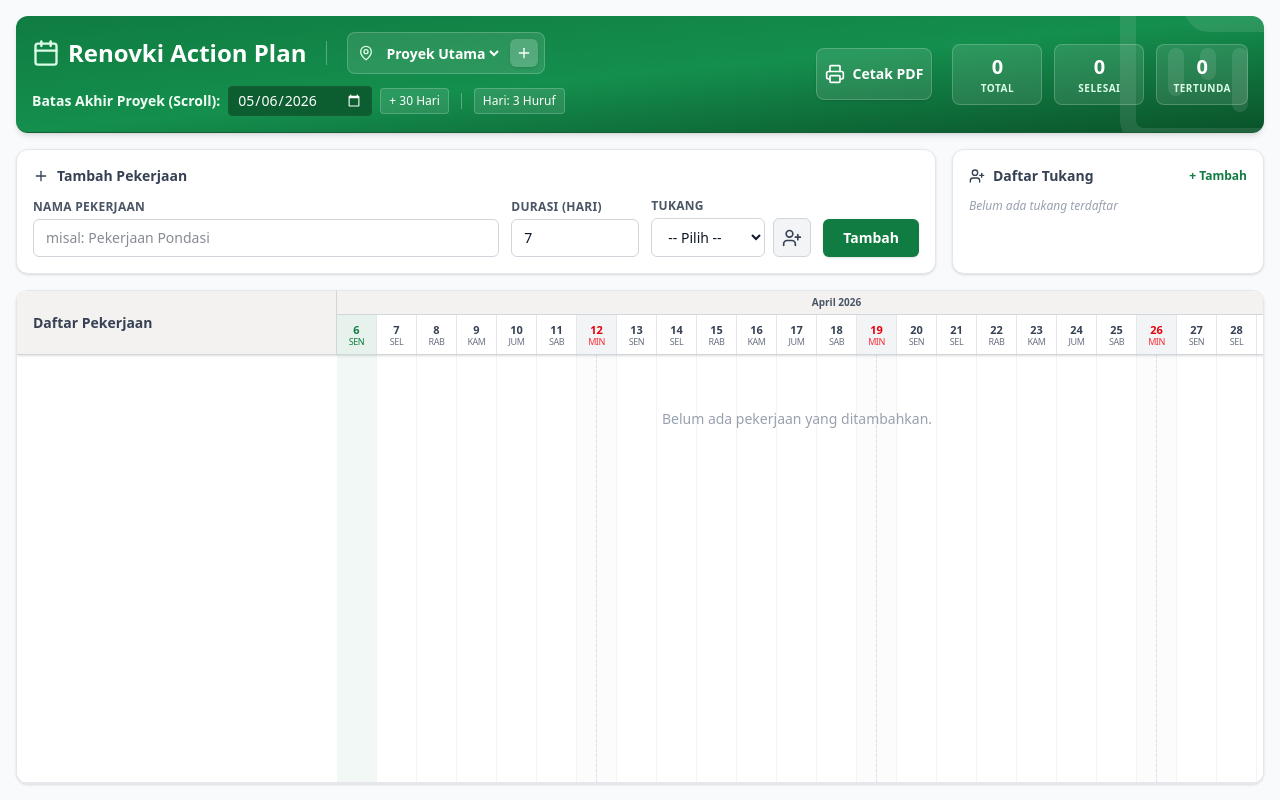
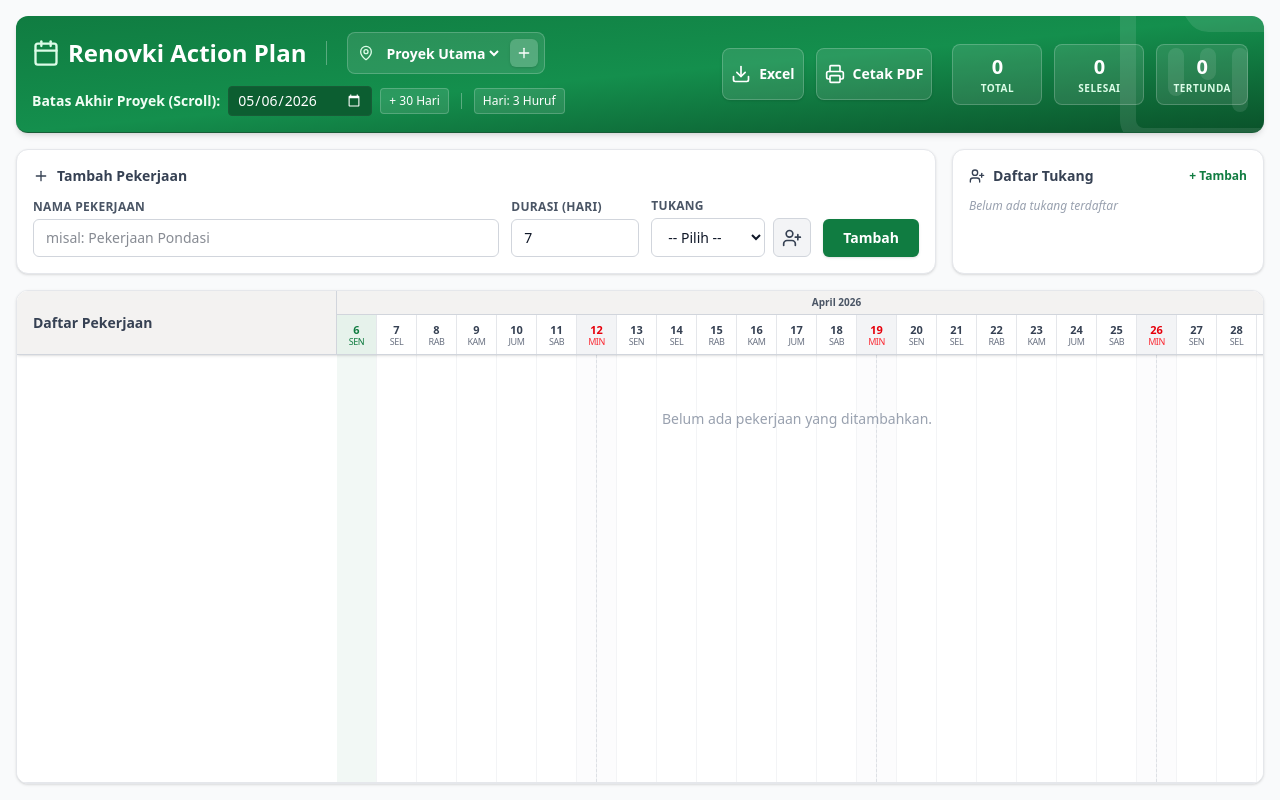
Before and after one commit to febrianamanahputra/WBS, a React (Vite) app: page / in a window 1280 px wide. Built offline with nearby package versions, Linux system fonts and the light colour scheme.

Commit message:
feat: Add Excel export functionality
Implement the ability to export task data to an Excel file. This includes adding the `xlsx` dependency and creating a new function to generate and download the report. The export will include task name, assigned worker, start date, deadline, duration, and status.

```diff
--- a/package.json
+++ b/package.json
@@ -22,7 +22,8 @@
     "motion": "^12.23.24",
     "react": "^19.0.0",
     "react-dom": "^19.0.0",
-    "vite": "^6.2.0"
+    "vite": "^6.2.0",
+    "xlsx": "^0.18.5"
   },
   "devDependencies": {
     "@types/express": "^4.17.21",
--- a/src/App.tsx
+++ b/src/App.tsx
@@ -1,7 +1,8 @@
 import React, { useState, useEffect, useMemo } from 'react';
 import { format, differenceInDays, isBefore, startOfDay, parseISO, eachDayOfInterval, addDays, isSameDay, min, addMonths } from 'date-fns';
 import { id as localeId } from 'date-fns/locale';
-import { Plus, CheckCircle2, Circle, Trash2, Calendar, Clock, AlertCircle, FolderKanban, UserPlus, X, GripVertical, MapPin, Printer } from 'lucide-react';
+import { Plus, CheckCircle2, Circle, Trash2, Calendar, Clock, AlertCircle, FolderKanban, UserPlus, X, GripVertical, MapPin, Printer, Download } from 'lucide-react';
+import * as XLSX from 'xlsx';
 import { Task, Worker, Location } from './types';
 
 const loadData = <T,>(key: string, defaultValue: T): T => {
@@ -338,6 +339,41 @@ export default function App() {
     }
   };
 
+  const exportToExcel = () => {
+    const currentLoc = locations.find(l => l.id === currentLocationId);
+    const locationName = currentLoc ? currentLoc.name : 'Proyek';
+
+    const dataToExport = tasks.map(task => {
+      const worker = workers.find(w => w.id === task.workerId);
+      return {
+        'Nama Pekerjaan': task.name,
+        'Tukang': worker ? worker.name : 'Belum Ditugaskan',
+        'Mulai': format(parseISO(task.startDate), 'd MMM yyyy', { locale: localeId }),
+        'Selesai': format(parseISO(task.deadline), 'd MMM yyyy', { locale: localeId }),
+        'Durasi (Hari Kerja)': task.duration || 0,
+        'Status': task.status === 'completed' ? 'Selesai' : 'Tertunda'
+      };
+    });
+
+    const worksheet = XLSX.utils.json_to_sheet(dataToExport);
+
+    // Auto-size columns
+    const colWidths = [
+      { wch: 30 }, // Nama Pekerjaan
+      { wch: 20 }, // Tukang
+      { wch: 15 }, // Mulai
+      { wch: 15 }, // Selesai
+      { wch: 15 }, // Durasi
+      { wch: 15 }, // Status
+    ];
+    worksheet['!cols'] = colWidths;
+
+    const workbook = XLSX.utils.book_new();
+    XLSX.utils.book_append_sheet(workbook, worksheet, 'Action Plan');
+
+    XLSX.writeFile(workbook, `Renovki_Action_Plan_${locationName.replace(/\s+/g, '_')}.xlsx`);
+  };
+
   // Calculate timeline range
   const timelineStart = useMemo(() => {
     if (tasks.length === 0) return startOfDay(new Date());
@@ -449,6 +485,14 @@ export default function App() {
           </div>
 
           <div className="relative z-10 flex gap-3 items-center">
+            <button
+              onClick={exportToExcel}
+              className="print:hidden p-2 bg-white/10 hover:bg-[#107c41] rounded-lg transition-colors text-white flex items-center gap-2 text-sm font-semibold border border-white/20 shadow-sm h-[52px]"
+              title="Download Excel"
+            >
+              <Download className="w-5 h-5" />
+              <span className="hidden sm:inline">Excel</span>
+            </button>
             <button
               onClick={() => window.print()}
               className="print:hidden p-2 bg-white/10 hover:bg-white/20 rounded-lg transition-colors text-white flex items-center gap-2 text-sm font-semibold border border-white/20 shadow-sm mr-2 h-[52px]"
```
Also changed, not shown: 1 other file (tests, documents, lock files or other folders).
